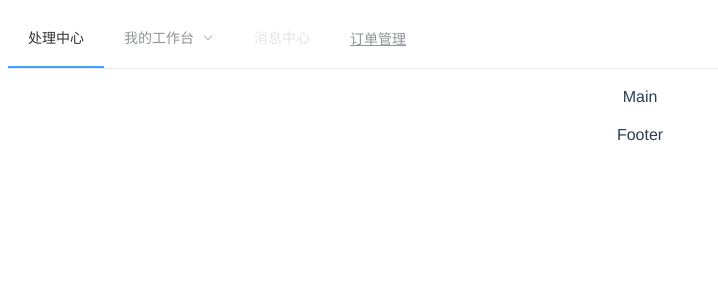
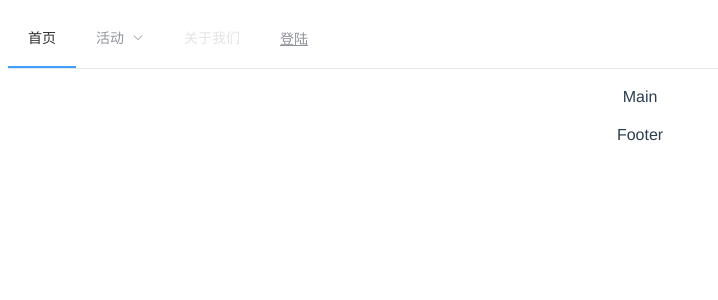
Before and after one commit to clubcue/cue-front, a Vue app: page / in a window 1280 px wide. Shown: the top 300 px of the page, without its empty margins (0-718 px from the left). Built offline with nearby package versions, Linux system fonts and the light colour scheme; what ele-calendar would draw is missing.

Commit message:
修复菜单无法识别BUG

```diff
--- a/src/components/header/Header.vue
+++ b/src/components/header/Header.vue
@@ -1,21 +1,21 @@
 <template>
   <div id='header'>
     <el-menu :default-active="activeIndex" class="el-menu-demo" mode="horizontal" @select="handleSelect">
-      <el-menu-item index="1">处理中心</el-menu-item>
+      <el-menu-item index="1">首页</el-menu-item>
       <el-submenu index="2">
-        <template slot="title">我的工作台</template>
+        <template slot="title">活动</template>
         <el-menu-item index="2-1">选项1</el-menu-item>
         <el-menu-item index="2-2">选项2</el-menu-item>
         <el-menu-item index="2-3">选项3</el-menu-item>
         <el-submenu index="2-4">
-          <template slot="title">选项4</template>
+          <template slot="title">回顾</template>
           <el-menu-item index="2-4-1">选项1</el-menu-item>
           <el-menu-item index="2-4-2">选项2</el-menu-item>
           <el-menu-item index="2-4-3">选项3</el-menu-item>
         </el-submenu>
       </el-submenu>
-      <el-menu-item index="3" disabled>消息中心</el-menu-item>
-      <el-menu-item index="4"><a href="https://www.ele.me" target="_blank">订单管理</a></el-menu-item>
+      <el-menu-item index="3" disabled>关于我们</el-menu-item>
+      <el-menu-item index="4"><a href="https://www.ele.me" target="_blank">登陆</a></el-menu-item>
     </el-menu>
   </div>
 </template>
```
